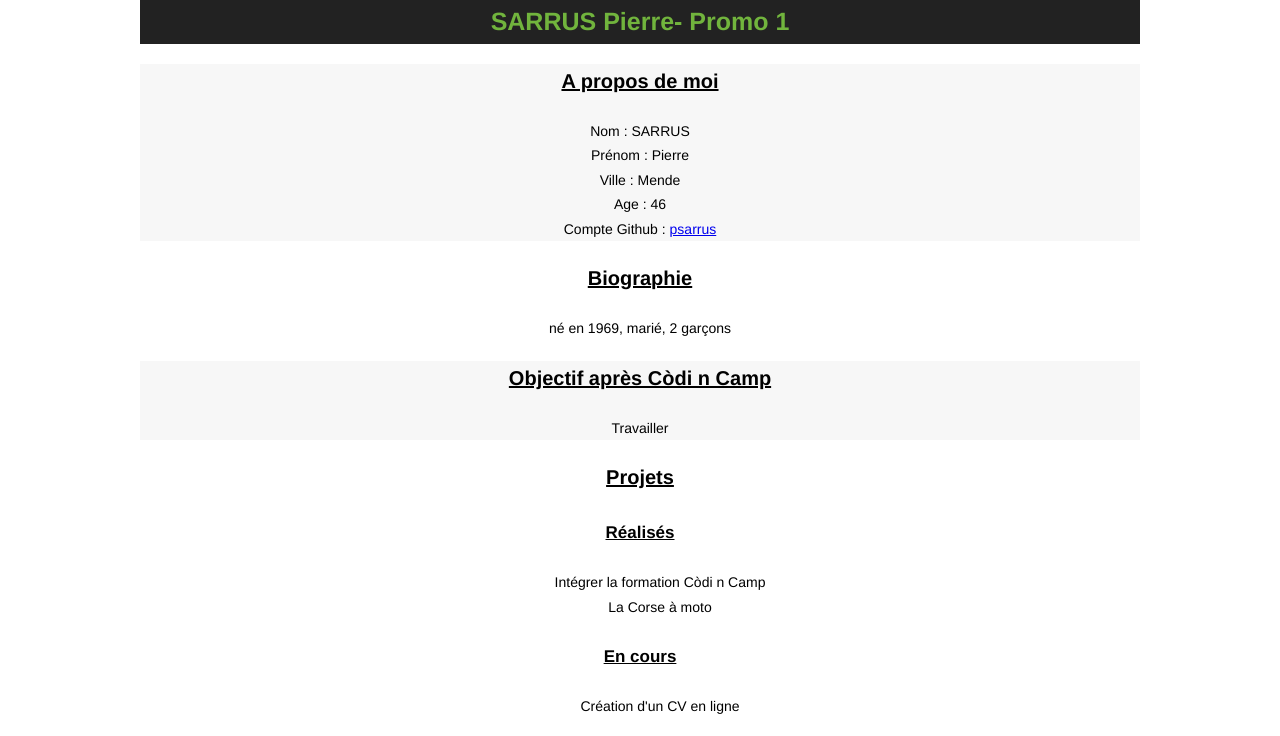
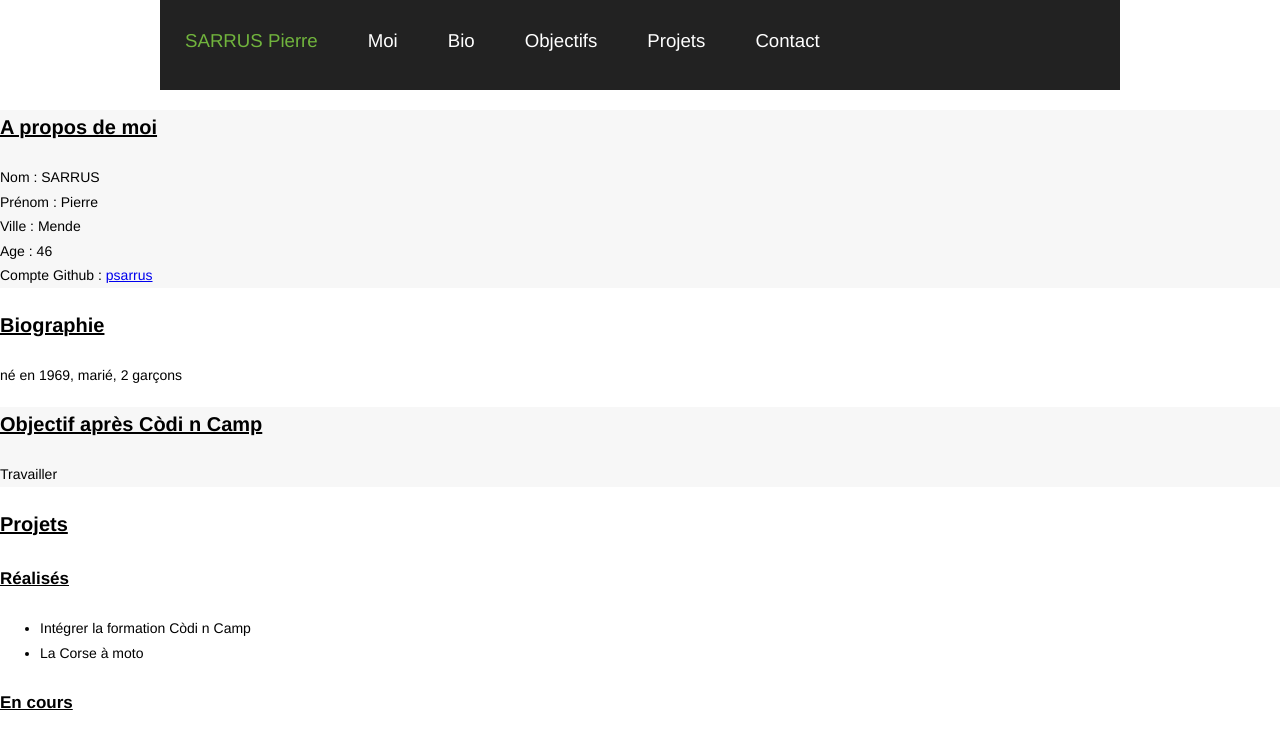
Before and after one commit to psarrus/fiche1, a plain HTML site: page ma_fiche.html in a window 1280 px wide. Shown: the top 736 px of the page. Drawn offline with Linux system fonts and the light colour scheme.

Commit message:
ajout du menu

```diff
--- a/ma_fiche.html
+++ b/ma_fiche.html
@@ -7,24 +7,35 @@
       <!-- <script src="/script.js"></script> -->
     </head>
     <body>
-       <header><strong>SARRUS Pierre- Promo 1</strong></header>
+      <header>
+        <nav>
+          <span>SARRUS Pierre</span>
+          <ul class="menu">
+            <li><a href="#moi">Moi</a></li>
+            <li><a href="#bio">Bio</a></li>
+            <li><a href="#objectif">Objectifs</a></li>
+            <li><a href="#projet">Projets</a></li>
+            <li><a href="#">Contact</a></li>
+          </ul>
+        </nav>
+      </header>
 
-	<section class="grey"><h3>A propos de moi</h3>
+	<section class="grey" id="moi"><h3>A propos de moi</h3>
          <label>Nom : </label>SARRUS <br />
          <label >Prénom : </label>Pierre <br />
          <label>Ville : </label>Mende <br />
          <label>Age : </label>46 <br />
          <label>Compte Github : </label><a href="https://github.com/psarrus">psarrus</a>
 	</section>
-        <section>
+        <section id="bio">
          <h3>Biographie</h3>
             <p>né en 1969, marié, 2 garçons</p>
         </section>
-        <section class="grey">
+        <section class="grey" id="objectif">
          <h3>Objectif après Còdi n Camp</h3>
           <p>Travailler</p>
         </section>
-        <section>
+        <section id="projet">
          <h3>Projets</h3>
           <h4>Réalisés</h4>
             <ul>
@@ -36,7 +47,7 @@
               <li>Création d'un CV en ligne</li>
             </ul>
         </section>
-        <section class="grey">
+        <section class="grey" id="loisirs">
          <h3>Loisirs</h3>
            <ul>
              <li>Moto</li>
--- a/style.css
+++ b/style.css
@@ -1,8 +1,9 @@
 header {
-  text-align: center;
+  width: 960px;
+  margin: auto;
   background-color: #222222;
-  font-size: 25px;
-  color: #71b43d;
+  height: 90px;
+  paddng: 30px 30px 30px 30px;
 }
 
 .grey {
@@ -10,12 +11,10 @@ header {
 }
 
 body {
-  width: 1000px;
-  margin: auto;
-  text-align: center;
   font-family: "Roboto Slab", "Helvetica Neue", Helvetica, Arial, sans-serif;
   font-size: 14px;
   line-height: 1.75;
+  margin: 0px;
 }
 
 h3 {
@@ -32,6 +31,31 @@ footer {
   text-align: center;
 }
 
-li {
+span {
+  padding: 25px 25px 25px 25px;
+  font-size: 14pt;
+  float: left;
+  margin: 0px;
+  color: #71b43d;
+  font-family: "Kaushan Script", "Helvetica Neue", Helvetica, Arial, cursive;
+  }
+
+.menu {
+  font-size: 14pt;
+  display: inline;
   list-style-type: none;
 }
+
+.menu li{
+  padding: 25px 25px 25px 25px;
+  float: left;
+  margin: 0px;
+}
+
+nav a{
+  color: white;
+  text-decoration: none;
+}
+nav a:hover{
+  color: #71b43d;
+}
```
